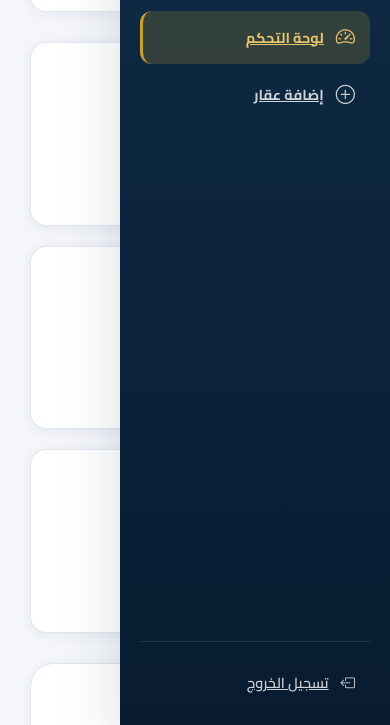
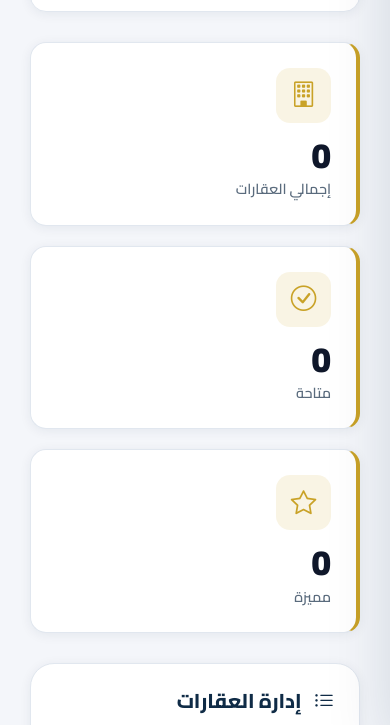
Before and after one commit to anaas1221/real-estate-v2, a website: page admin/dashboard.html in a window 390 px wide. Shown: the part 115-840 px from the top of the page. Drawn offline with nearby package versions, Linux system fonts and the light colour scheme; no server answers; sample sign-in values are in the browser's storage.

Commit message:
fix sidebar mobile

```diff
--- a/admin/dashboard.html
+++ b/admin/dashboard.html
@@ -70,7 +70,7 @@
         /* على الموبايل، القائمة مخفية افتراضيًا */
         @media (max-width: 991px) {
             .sidebar {
-                right: -var(--sidebar-width);
+                right: calc(-1 * var(--sidebar-width));
                 /* إخفاء خارج الشاشة */
             }
 
@@ -79,6 +79,7 @@
                 /* إظهار عند فتح القائمة */
             }
         }
+
 
         .sidebar-logo {
             display: flex;
```
